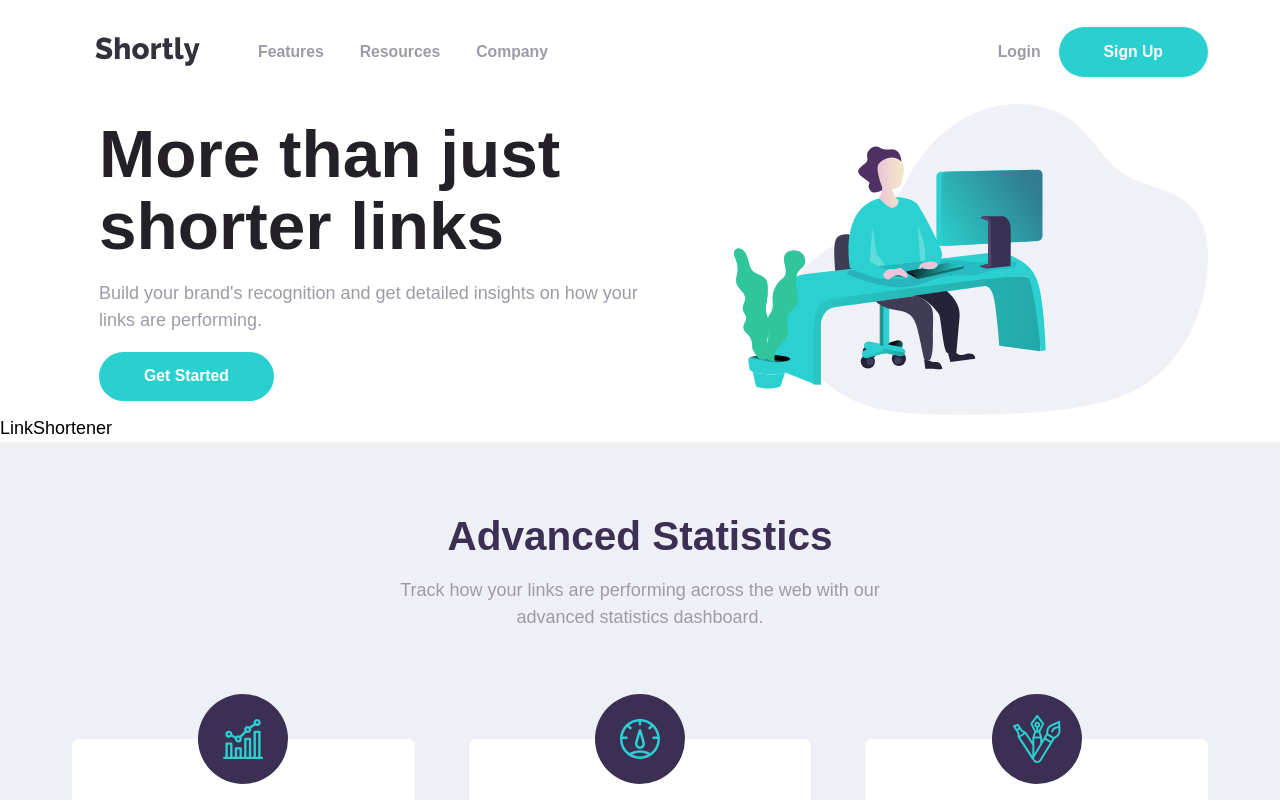
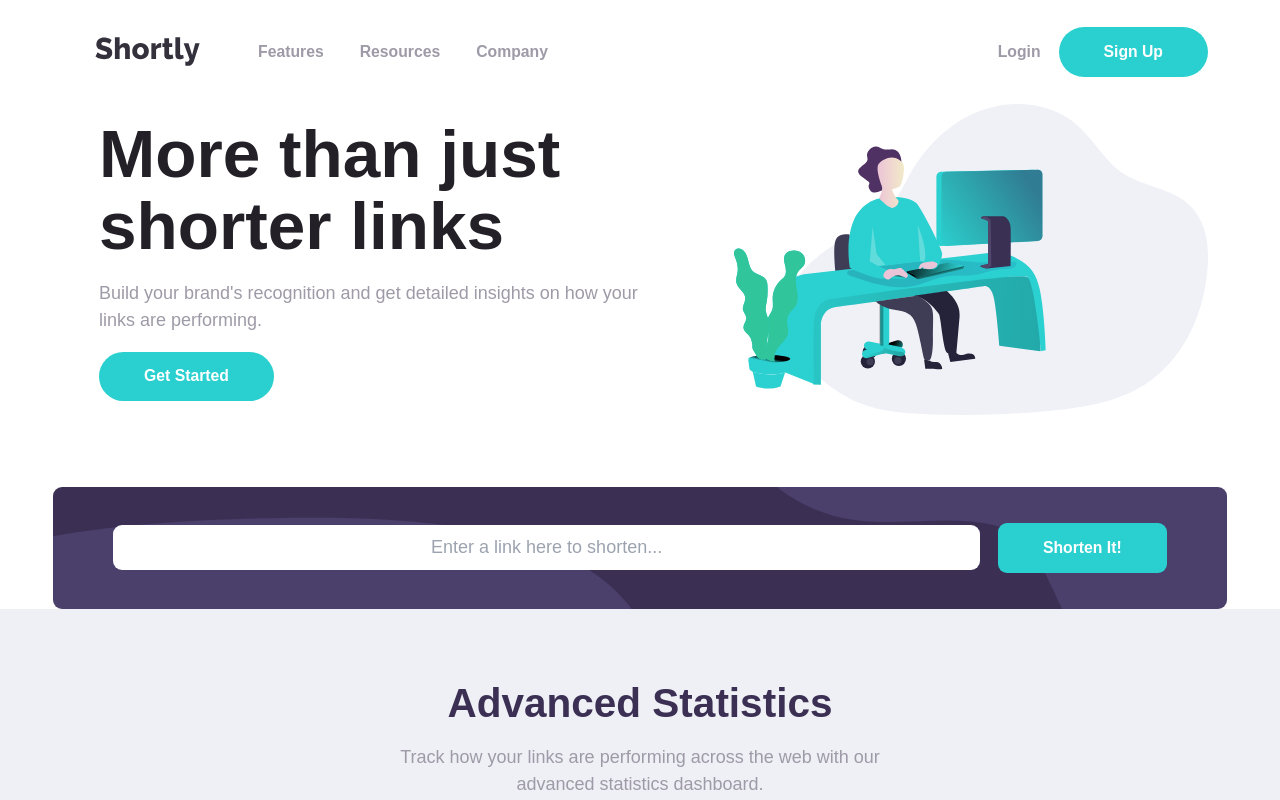
Before and after one commit to skh113/url-shortening-api-react, a React app: page / in a window 1280 px wide. Shown: the top 800 px of the page. Built offline with nearby package versions, Linux system fonts and the light colour scheme; the HTML template or start-up script is replaced by a standard one.

Commit message:
Added link shortener skeleton

```diff
--- a/src/components/LinkShortener.tsx
+++ b/src/components/LinkShortener.tsx
@@ -1,5 +1,20 @@
+import Button from "./Button";
+
 const LinkShortener = () => {
-  return <div>LinkShortener</div>;
+  return (
+    <div className="flex mt-16 items-center justify-center">
+      <div className="flex items-center justify-center w-11/12 mobile:bg-shorten-mobile md:bg-shorten-desktop mobile:flex-col md:flex-row bg-cover py-8 bg-my-dark-violet rounded-lg md:px-10">
+        <input
+          type="text"
+          placeholder="Enter a link here to shorten..."
+          className="border-none active:border-none mobile:w-11/12 md:w-4/5 rounded-lg h-10 mobile:mb-4 md:mb-0 py-3 text-center md:mr-4"
+        />
+        <Button className="mobile:w-11/12 md:w-auto rounded-lg">
+          Shorten It!
+        </Button>
+      </div>
+    </div>
+  );
 };
 
 export default LinkShortener;
```
